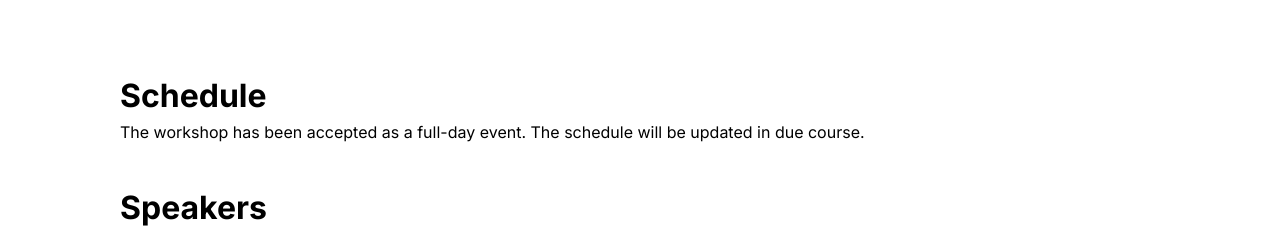
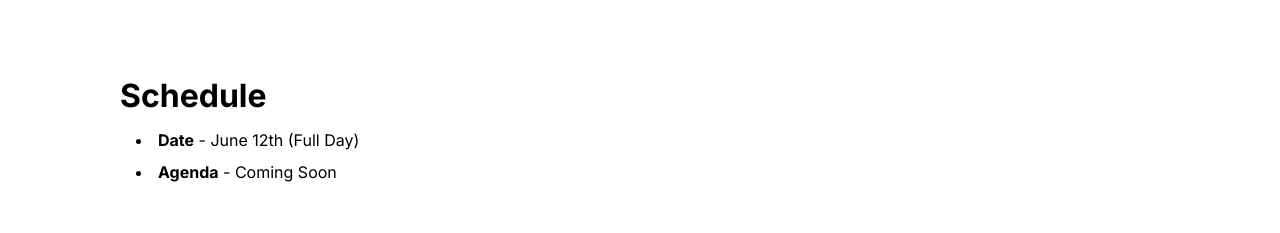
Before and after one commit to coop-intelligence/coop-intelligence.github.io, a Next.js app: page / in a window 1280 px wide. Shown: the part 2822-3055 px from the top of the page. Built offline with nearby package versions, Linux system fonts and the light colour scheme.

Commit message:
update schedule

```diff
--- a/src/app/components/schedule.jsx
+++ b/src/app/components/schedule.jsx
@@ -1,15 +1,11 @@
 const Schedule = () => {
     return <div className="text-justify">
-        <p> The workshop has been accepted as a full-day event. The schedule will be updated in due course.</p>
-        {/* <ul className="list-disc list-inside space-y-2 mt-2 ml-4">
-            <li> <span className="font-bold">13:30</span> - Opening Remark</li>
-            <li><span className="font-bold">13:40</span> - Keynote Talk 1 - Dr. Asim Munawar (IBM Research, US): &quot;LLM-Based Reasoning: Opportunities and Pitfalls &quot;</li>
-            <li><span className="font-bold">14:40</span> - Poster session + Coffee break</li>
-            <li><span className="font-bold">15:50</span> - Keynote Talk 2 - Dr. April Pyone Maung Maung (NII, Japan): &quot;Adversarial Attacks and Defenses on Vision-Language Models&quot;</li>
-            <li><span className="font-bold">16:40</span> - Challenge Award - Dr. Md Anwarus Salam Khan (Softbank, Japan)</li>
-            <li><span className="font-bold">16:55</span> - Closing Remark</li>
-
-        </ul> */}
+        {/* <p> The workshop has been accepted as a full-day event.
+            The schedule will be updated in due course.</p> */}
+        <ul className="list-disc list-inside space-y-2 mt-2 ml-4">
+            <li> <span className="font-bold">Date</span> - June 12th (Full Day)</li>
+            <li><span className="font-bold">Agenda</span> - Coming Soon </li>
+        </ul>
     </div>
 }
 export default Schedule;
```
